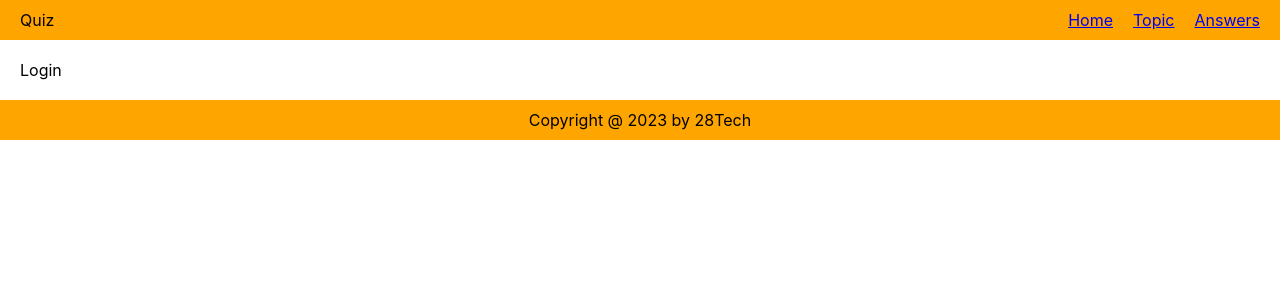
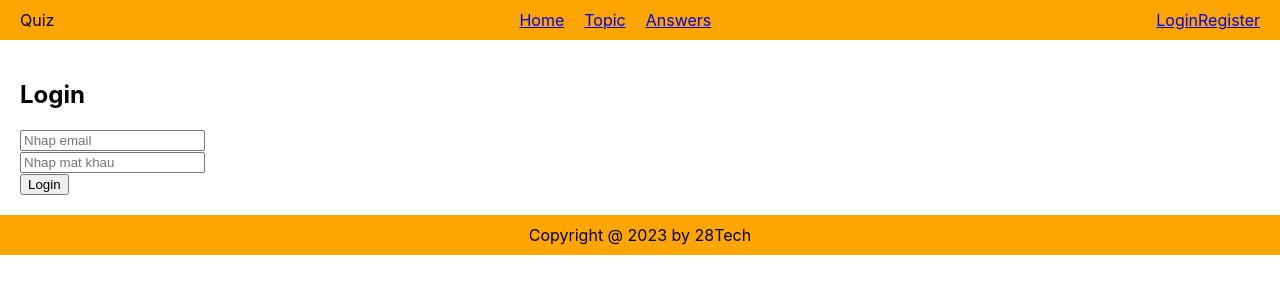
Before and after one commit to PhamDacQuan294/project-mini-05-fe-fe, a JavaScript app: page /login in a window 1280 px wide. Shown: the top 300 px of the page. Built offline with nearby package versions, Linux system fonts and the light colour scheme.

Commit message:
Làm đăng nhập

```diff
--- a/src/layout/LayoutDefault/index.js
+++ b/src/layout/LayoutDefault/index.js
@@ -20,6 +20,10 @@ function LayoutDefault() {
               </li>
             </ul>
           </div>
+          <div className="layout-default__account">
+            <NavLink to="/login">Login</NavLink>
+            <NavLink to="/register">Register</NavLink>
+          </div>
         </header>
         <main className="layout-default__main">
           <Outlet />
--- a/src/pages/Login/index.js
+++ b/src/pages/Login/index.js
@@ -1,7 +1,42 @@
+import { login } from "../../services/usersService";
+import { useNavigate } from "react-router-dom";
+
 function Login() {
+  const navigate = useNavigate();
+
+  const handleSubmit = async (e) => {
+    e.preventDefault();
+    const email = e.target[0].value;
+    const password = e.target[1].value
+
+    const options = {
+      email: email,
+      password: password,
+    };
+
+    const response = await login(options);
+
+    if (response.code === 200) {
+      navigate("/");
+    } else {
+      alert("Sai tai khoan hoac mat khau!")
+    }
+  }
+
   return (
     <>
-      Login
+      <form onSubmit={handleSubmit}>
+        <h2>Login</h2>
+        <div>
+          <input type="email" placeholder="Nhap email"/>
+        </div>
+        <div>
+          <input type="password" placeholder="Nhap mat khau"/>
+        </div>
+        <button type="submit">
+          Login
+        </button>
+      </form>
     </>
   )
 }
--- /dev/null
+++ b/src/services/usersService.js
@@ -0,0 +1,6 @@
+import { post } from "../utils/request";
+
+export const login = async (options) => {
+  const result = await post(`api/v1/users/login`, options);
+  return result;
+}
--- /dev/null
+++ b/src/utils/request.js
@@ -0,0 +1,43 @@
+const API_DOMAIN = "http://localhost:5000/";
+
+export const get = async (path) => {
+  const response = await fetch(API_DOMAIN + path);
+  const result = await response.json();
+  return result;
+}
+
+export const post = async (path, options) => {
+  const response = await fetch(API_DOMAIN + path, {
+    method: "POST",
+    headers: {
+      Accept: "application/json",
+      "Content-Type": "application/json"
+    },
+    body: JSON.stringify(options)
+  });
+  const result = await response.json();
+  return result;
+}
+
+
+export const del = async (path) => {
+  const response = await fetch(API_DOMAIN + path, {
+    method: "DELETE",
+  });
+  const result = await response.json();
+  return result;
+}
+
+
+export const patch = async (path, options) => {
+  const response = await fetch(API_DOMAIN + path, {
+    method: "PATCH",
+    headers: {
+        Accept: "application/json",
+      "Content-Type": "application/json"
+    },
+    body: JSON.stringify(options)
+  });
+  const result = await response.json();
+  return result;
+}
```
